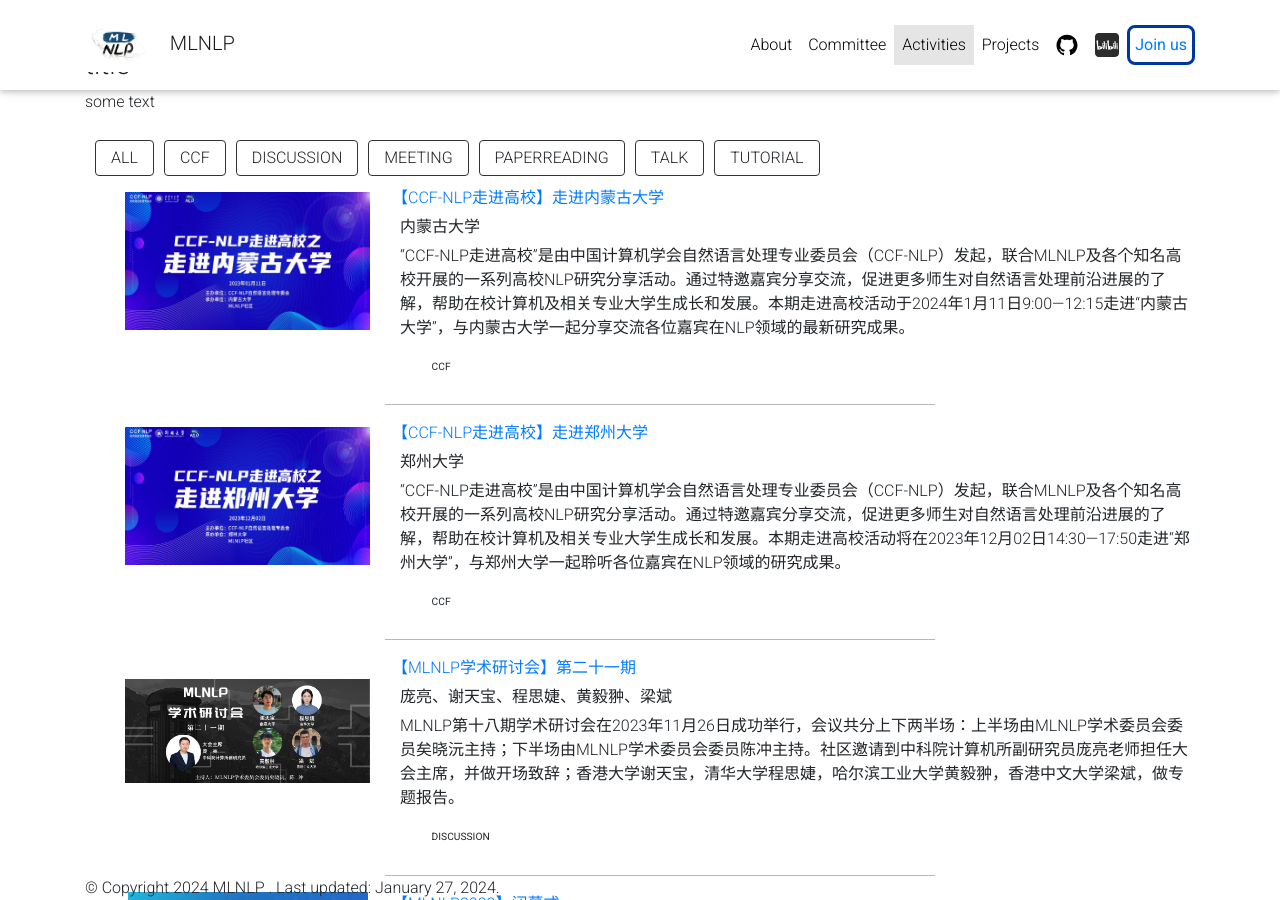
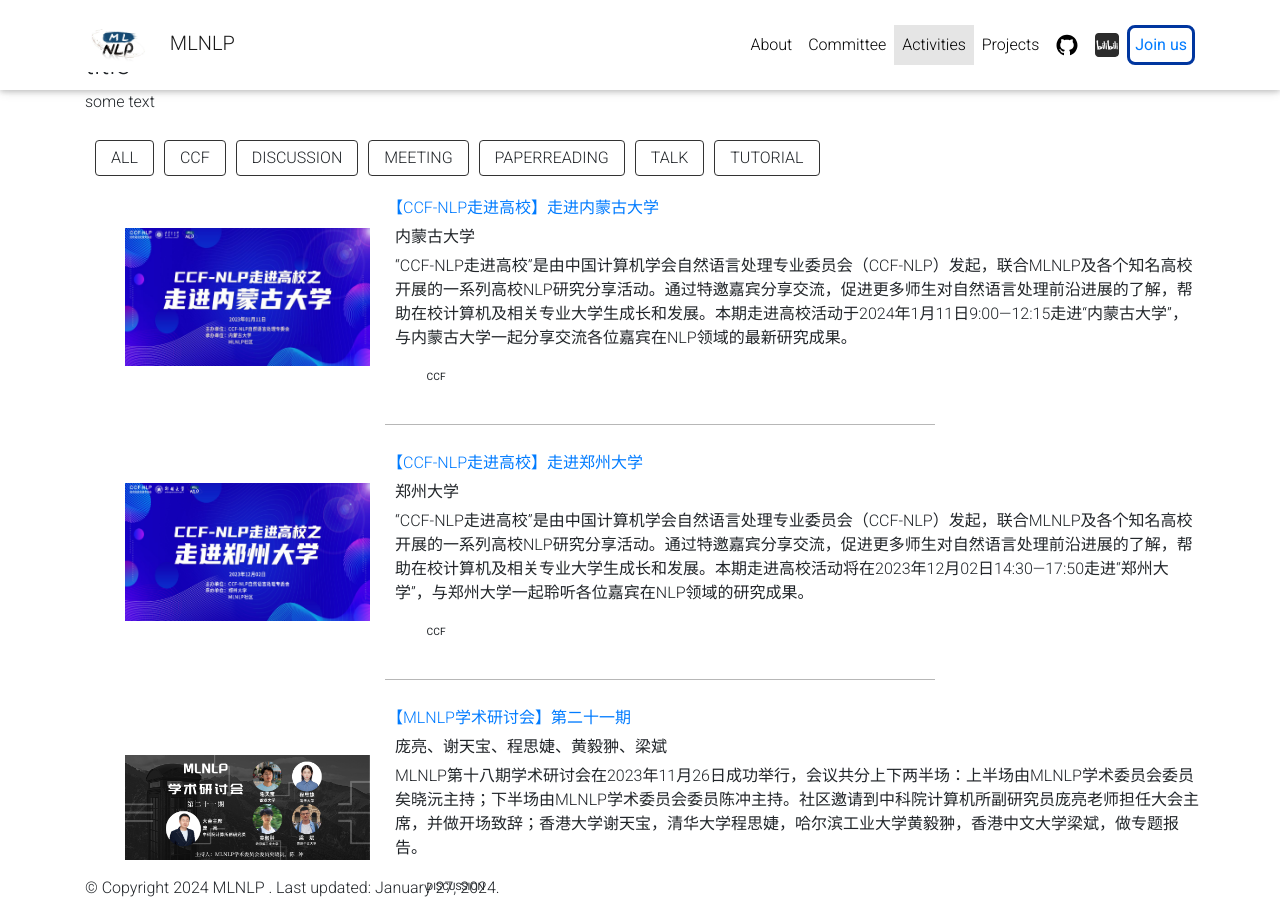
Before and after one commit to WPENGxs/wpengxs.github.io, a Jekyll site: the page built from _pages/activities.md, in a window 1280 px wide and 900 px high. Built offline with Jekyll 4.4.1, drawn with Linux system fonts in a browser that asks for light colours; comment, search, counter and statistics services are not loaded; a style sheet for code colours, icons or effects is not loaded.

Commit message:
Update activities.html

```diff
--- a/_layouts/activities.html
+++ b/_layouts/activities.html
@@ -74,11 +74,11 @@
       {% for activity in sorted_activities %}
       {% assign tags_string = activity.tags | join: ' ' %}
       <li class="{{tags_string}}">
-        <div class="row">
+        <div class="row" style="justify-content: center;align-items:center;">
           <div class="col-sm-3 card-img" style="height: 150px;">
             <img src="/assets/ac_img/{{activity.img}}" style="width: 100%; height: 100%; object-fit: contain;border-radius: .25rem;" loading="lazy">
           </div>
-          <div class="col-9">
+          <div class="col-9" style="padding:10px;">
             <a href="{{activity.href}}" class="title" style="margin:-.5rem;">{{activity.title}}</a>
             <div class="author" style="margin-top: 5px;margin-bottom: 5px;">{{activity.people}}</div>
             <div class="periodical" style="margin-top: 5px;margin-bottom: 5px;">{{activity.detail}}</div>
```
